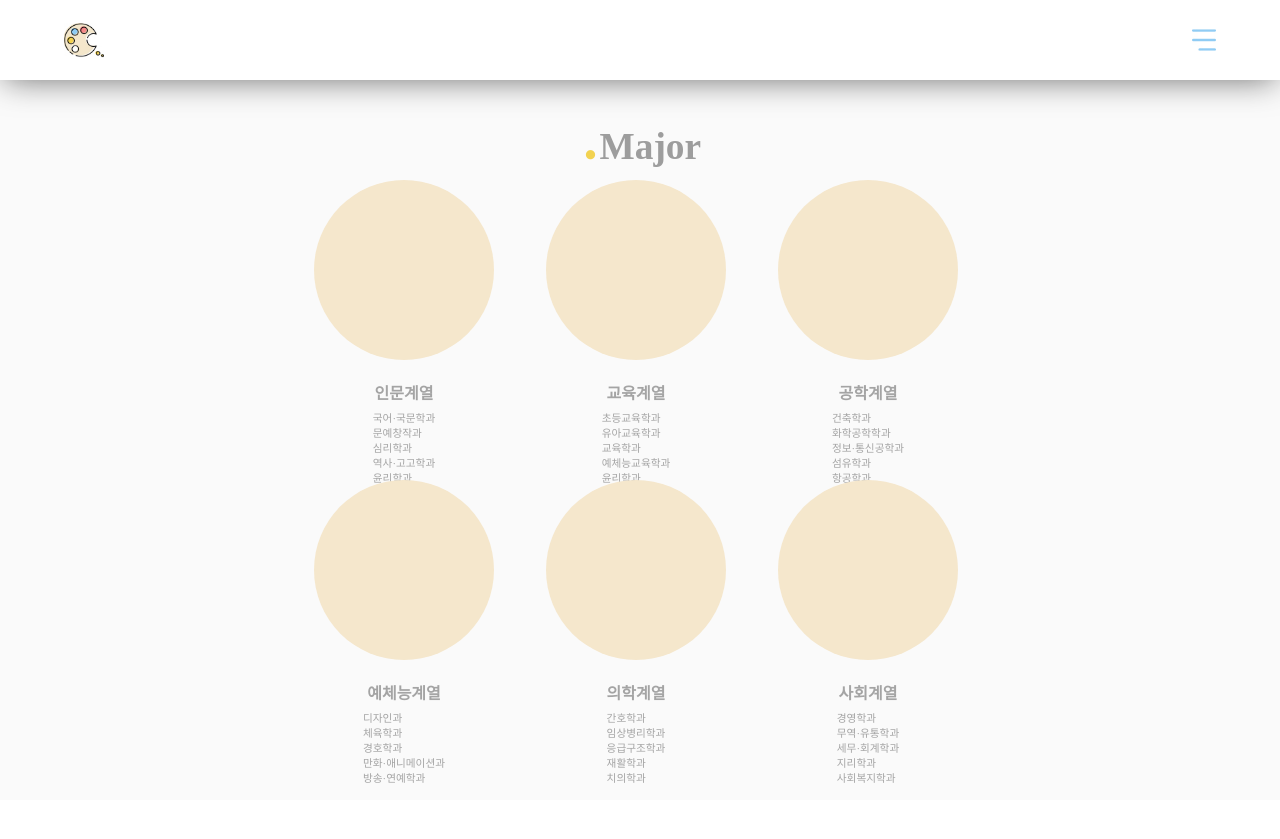
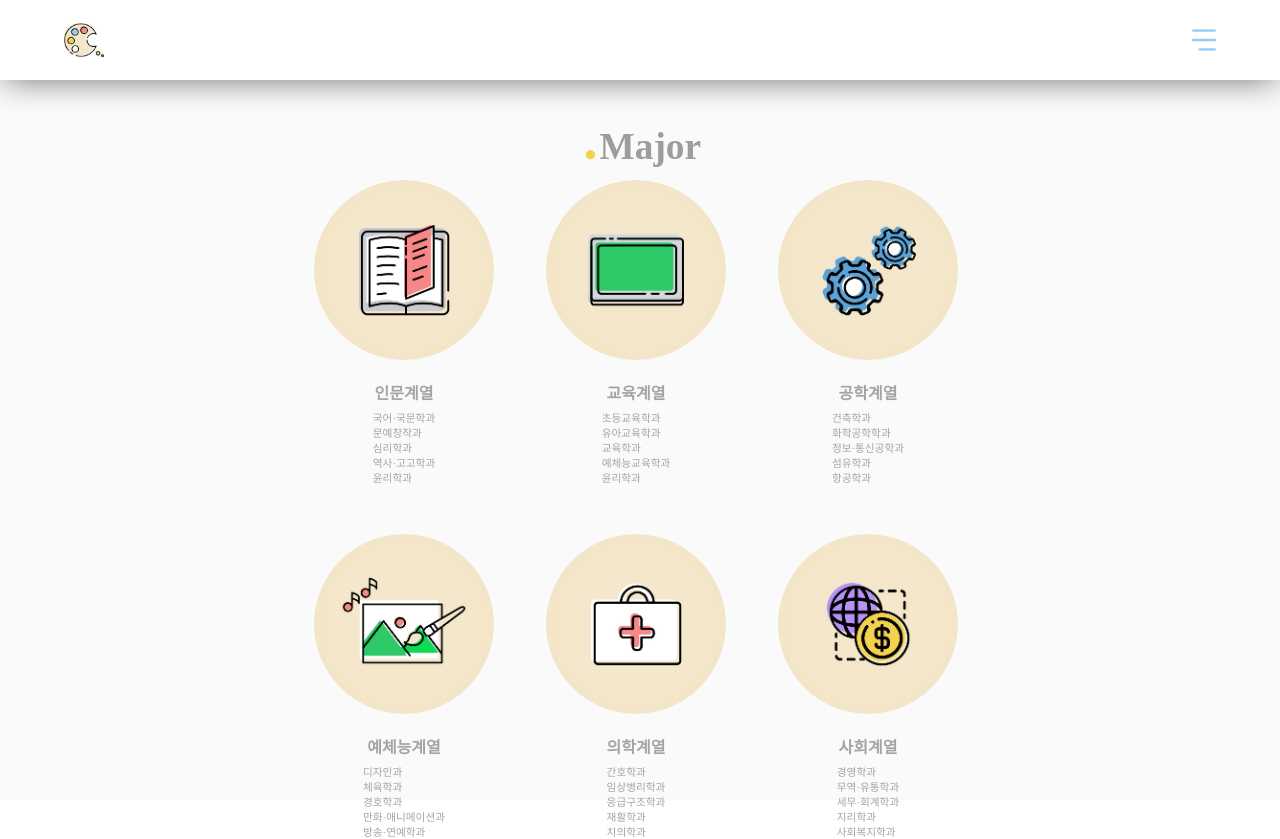
Before and after one commit to godsooyong/mind-palette, a Flask app: page /major in a window 1280 px wide. Before the commit the page ends 783 px from the top, so only its background shows below. Run offline with Flask 2, Linux system fonts and the light colour scheme; some web fonts are replaced.

Commit message:
major 완료

```diff
--- a/mind_palette/templates/major.html
+++ b/mind_palette/templates/major.html
@@ -21,7 +21,7 @@
 		<div class="sc-wrap">
 			<ul>
 				<li>
-					<div class="circle">
+					<div class="circle" style="background: url('../static/img/인문.jpg'); background-size: cover;">
 					</div>
 					<div class="circle-title">
 						인문계열
@@ -35,7 +35,7 @@
 					</div>
 				</li>
 				<li>
-					<div class="circle">
+					<div class="circle" style="background: url('../static/img/교육.jpg'); background-size: cover;">
 					</div>
 					<div class="circle-title">
 						교육계열
@@ -49,7 +49,7 @@
 					</div>
 				</li>
 				<li>
-					<div class="circle">
+					<div class="circle" style="background: url('../static/img/공학.jpg'); background-size: cover;">
 					</div>
 					<div class="circle-title">
 						공학계열
@@ -63,9 +63,10 @@
 					</div>
 				</li>
 			</ul>
+            <br><br><br>
 			<ul>
 				<li>
-					<div class="circle">
+					<div class="circle" style="background: url('../static/img/예술.jpg'); background-size: cover;">
 					</div>
 					<div class="circle-title">
 						예체능계열
@@ -79,7 +80,7 @@
 					</div>
 				</li>
 				<li>
-					<div class="circle">
+					<div class="circle" style="background: url('../static/img/의학.jpg'); background-size: cover;">
 					</div>
 					<div class="circle-title">
 						의학계열
@@ -93,7 +94,7 @@
 					</div>
 				</li>
 				<li>
-					<div class="circle">
+					<div class="circle"  style="background: url('../static/img/사회.jpg'); background-size: cover;">
 					</div>
 					<div class="circle-title">
 						사회계열
```
Also changed, not shown: mind_palette/static/img/공학.jpg (added), mind_palette/static/img/교육.jpg (added), mind_palette/static/img/사회.jpg (added), mind_palette/static/img/예술.jpg (added), mind_palette/static/img/의학.jpg (added), mind_palette/static/img/인문.jpg (added).
